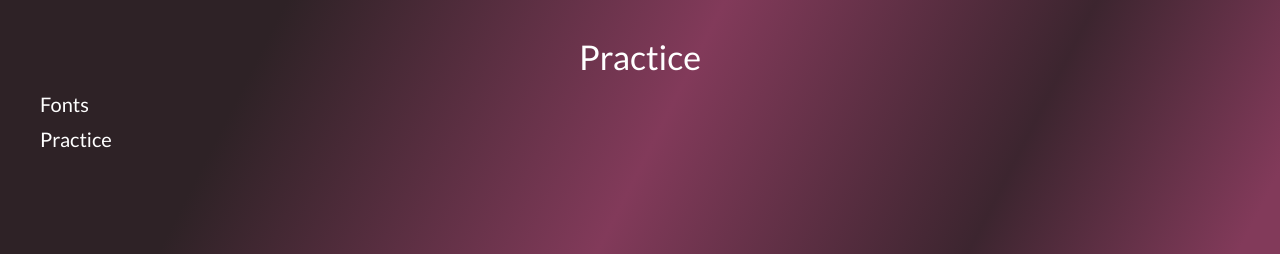
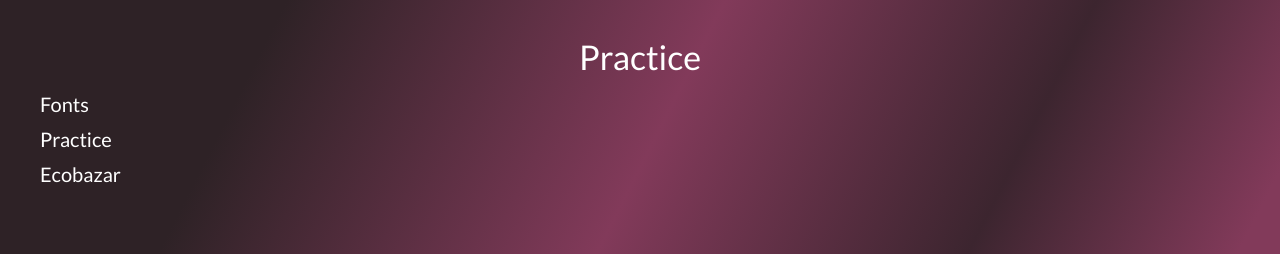
Before and after one commit to ukr23can/practice, a plain HTML site: page index.html in a window 1280 px wide. Shown: the top 254 px of the page. Drawn offline with Linux system fonts and the light colour scheme.

Commit message:
add: ecobazar

```diff
--- a/index.html
+++ b/index.html
@@ -18,6 +18,9 @@
 			<li>
 				<a href="practice/index.html">Practice</a>
 			</li>
+			<li>
+				<a href="ecobazar/ecobazar/index.html">Ecobazar</a>
+			</li>
 		</ul>
 	</div>
 </body>
```
